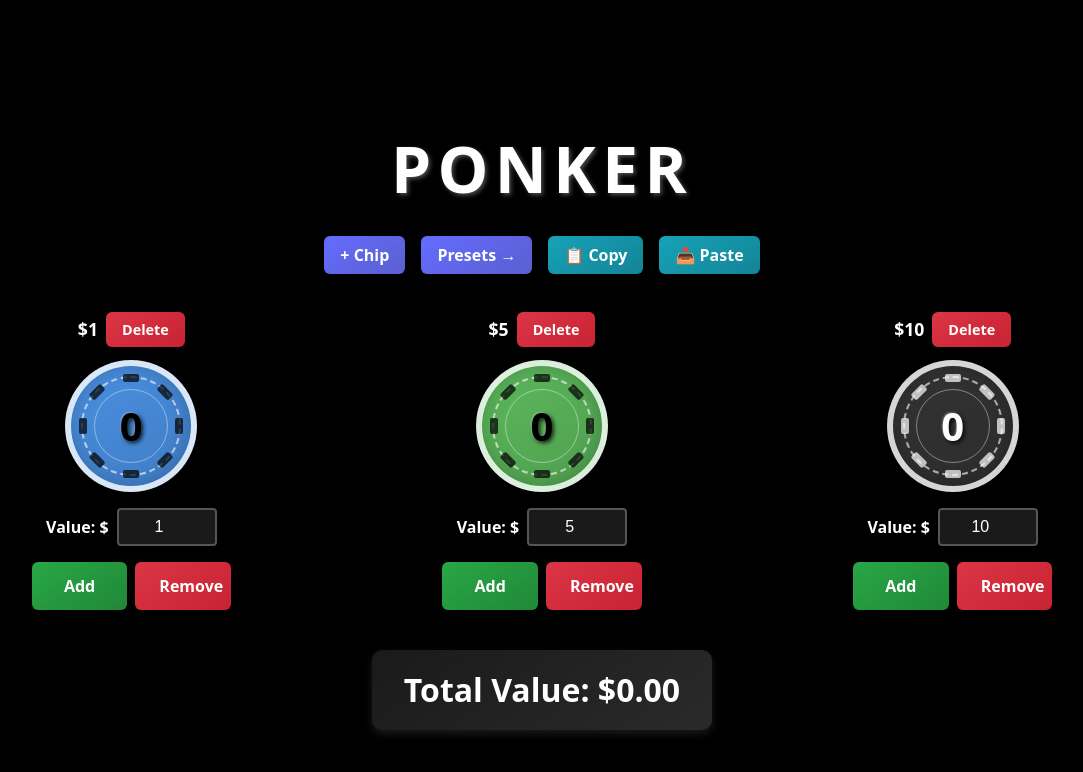
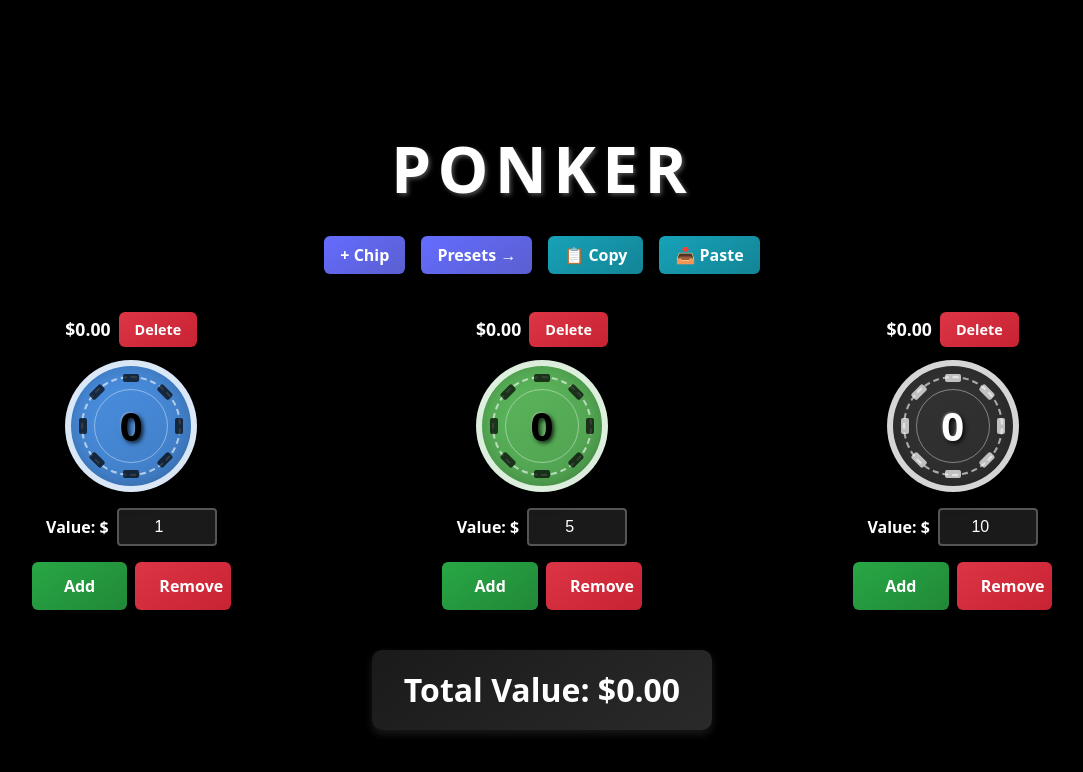
Before and after one commit to aidanlbailey/ponker, a React (Vite) app: page / in a window 1280 px wide. Shown: the top 772 px of the page, without its empty margins (98-1181 px from the left). Built offline with nearby package versions, Linux system fonts and the light colour scheme.

Commit message:
changed top value to the value of the stack of chips

```diff
--- a/src/App.jsx
+++ b/src/App.jsx
@@ -227,7 +227,7 @@ function App() {
             className={`chip-section ${addingChip === chipId ? 'adding' : ''} ${removingChip === chipId ? 'removing' : ''}`}
           >
             <div className="chip-header">
-              <span className="chip-name">${chip.value}</span>
+              <span className="chip-name">${(chip.value * chip.count).toFixed(2)}</span>
               {Object.keys(chips).length > 1 && (
                 <button
                   className="delete-chip-btn"
```
